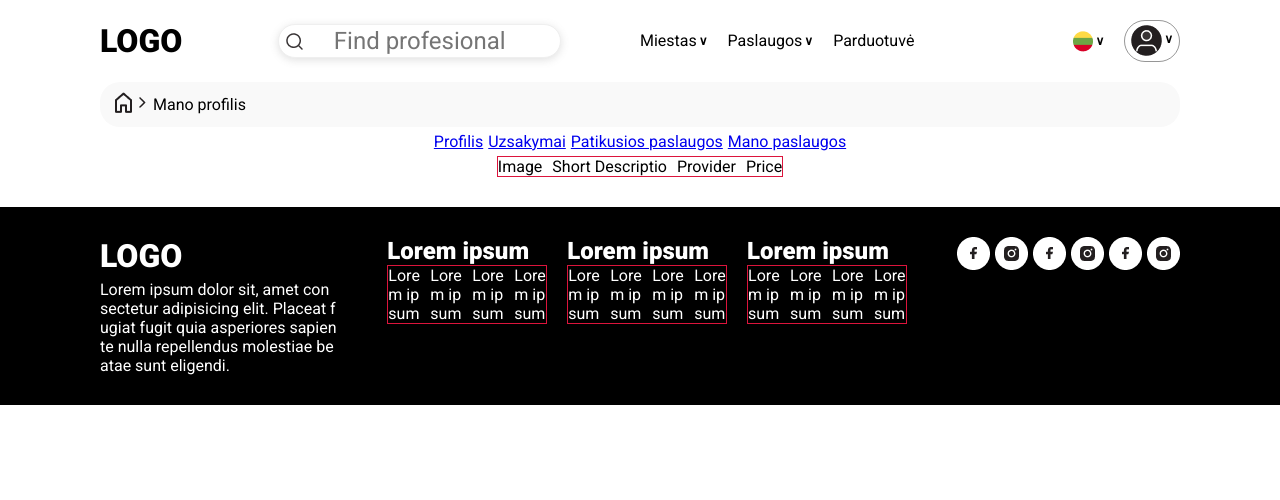
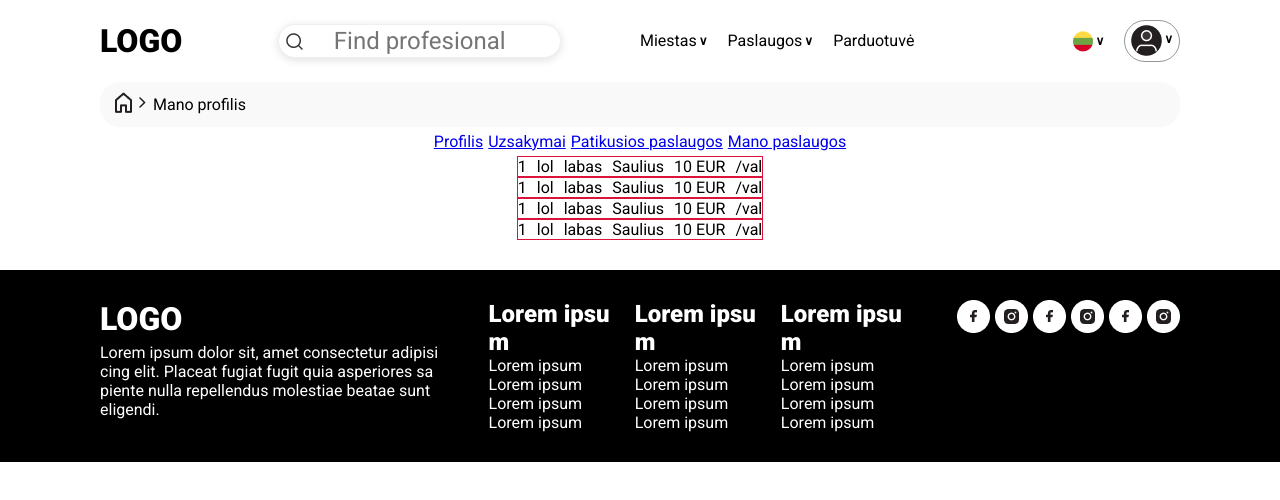
Before and after one commit to Scarab911/drone-hub, a React (Create React App) app: page /profile/my-orders in a window 1280 px wide. Shown: the top 500 px of the page. Built offline with nearby package versions, Linux system fonts and the light colour scheme.

Commit message:
added hardcoded list of data for orders

```diff
--- a/src/components/user/profile/orders_card/OrdersCard.jsx
+++ b/src/components/user/profile/orders_card/OrdersCard.jsx
@@ -5,6 +5,9 @@ export default function OrdersCard() {
   return (
     <div>
       <OrderItem></OrderItem>
+      <OrderItem></OrderItem>
+      <OrderItem></OrderItem>
+      <OrderItem></OrderItem>
     </div>
   );
 }
--- a/src/components/user/profile/orders_card/order_item/OrderItem.jsx
+++ b/src/components/user/profile/orders_card/order_item/OrderItem.jsx
@@ -1,14 +1,29 @@
 import React from 'react';
 import './orderItem.css';
 
-export default function () {
+export default function OrderItem() {
+  const ordersList = [
+    {
+      id: '1',
+      imgUrl: 'lol',
+      shortDesc: 'labas',
+      provider: 'Saulius',
+      price: 10,
+      currency: 'EUR',
+      hourly: true,
+    },
+  ];
   return (
-    <div>
+    <div className="order-item-container">
       <ul>
-        <li>Image</li>
-        <li>Short Descriptio</li>
-        <li>Provider</li>
-        <li>Price</li>
+        <li>{ordersList[0].id}</li>
+        <li>{ordersList[0].imgUrl}</li>
+        <li>{ordersList[0].shortDesc}</li>
+        <li>{ordersList[0].provider}</li>
+        <li>
+          {ordersList[0].price} {ordersList[0].currency}
+        </li>
+        <li>{ordersList[0].hourly ? '/val' : null}</li>
       </ul>
     </div>
   );
--- a/src/components/user/profile/orders_card/order_item/orderItem.css
+++ b/src/components/user/profile/orders_card/order_item/orderItem.css
@@ -1,4 +1,4 @@
-ul {
+.order-item-container ul {
     display: flex;
     gap: 10px;
     list-style-type: none;
```
